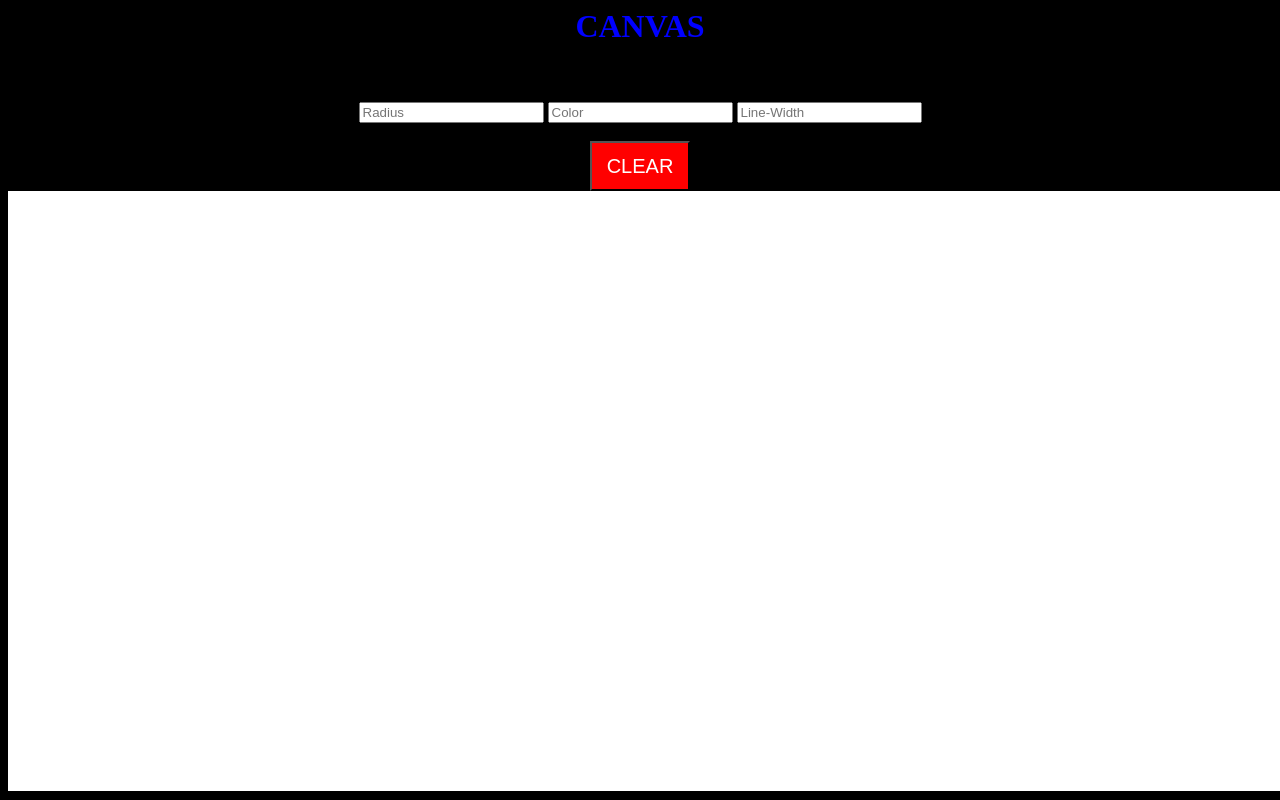
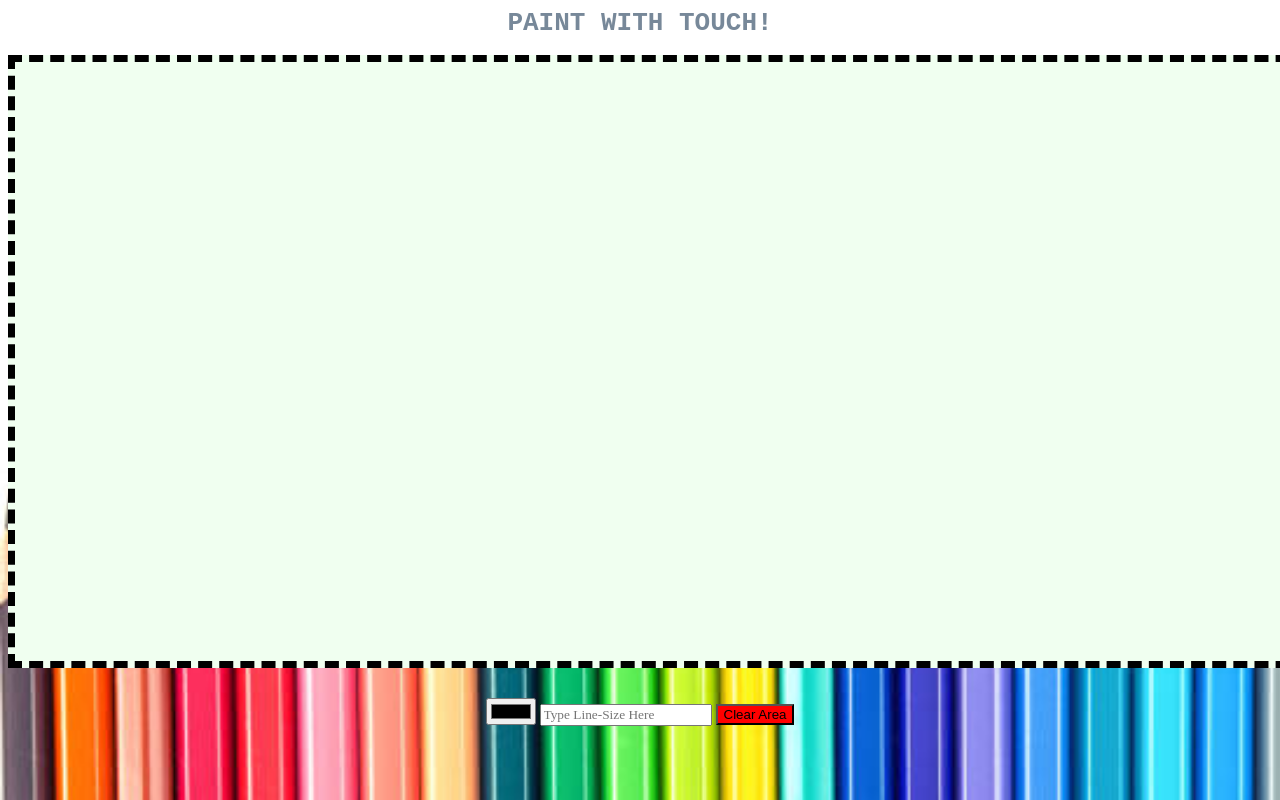
Before and after one commit to DraXyPlayZ-037/PaintWithTouch, a plain HTML site: page index.html in a window 1280 px wide. Shown: the top 800 px of the page. Drawn offline with Linux system fonts and the light colour scheme.

Commit message:
Add files via upload

```diff
--- a/index.html
+++ b/index.html
@@ -1,30 +1,20 @@
 <html>
 
 <head>
-
-    <title>
-        INFINITE-Free-Draw
-    </title>
+    <title>Paint TOUCH</title>
     <link href="style.css" rel="stylesheet">
 </head>
 
-
 <body>
     <center>
-
-        <h1 id="headert">
-            CANVAS
-        </h1>
-        <br><br>
-        <input placeholder="Radius" id="radiusv">
-        <input placeholder="Color" id="colorv">
-        <input placeholder="Line-Width" id="linev">
+        <h1 id="title">PAINT WITH TOUCH!</h1>
+        <canvas id="mycanvas" width="1500" height="599"></canvas>
         <br>
-        <br>
-        <button type="button" id="clear" onclick="mon()">CLEAR</button>
-        <canvas id="mycanvas" height="600px" width="1500px"></canvas >
+        <input placeholder="Type Color Here" id="colorv" type="color">
+        <input placeholder="Type Line-Size Here" id="linev">
+        <button id="iut" onclick="clear()">Clear Area</button>
     </center>
-    <script src="main.js"></script>
 </body>
+<script src="main.js"></script>
 
 </html>
--- a/main.js
+++ b/main.js
@@ -1,52 +1,46 @@
-mevent = "empty";
-
 canvas = document.getElementById("mycanvas");
 ctx = canvas.getContext("2d");
 
-canvas.addEventListener("mousedown", my_mousedown);
 
-function my_mousedown(e) {
+
+
+
+
+canvas.addEventListener("touchstart", my_touchstart);
+
+function my_touchstart(e) {
+
+    lpx = e.touches[0].clientX - "offsetLeft ";
+    lpy = e.touches[0].clientY - "offsetTop";
+
     color = document.getElementById("colorv").value;
-    linew = document.getElementById("linev").value;
-    radius = document.getElementById("radiusv").value;
-    mevent = "mousedown";
-};
-
-canvas.addEventListener("mouseup", my_mouseup);
-
-function my_mouseup(e) {
-    mevent = "mouseup";
+    width = document.getElementById("linev").value;
 }
 
-canvas.addEventListener("mouseleave", my_mouseleave);
 
-function my_mouseleave(e) {
-    mevent = "mouseleave";
+canvas.addEventListener("touchmove", my_touchmove);
+
+
+
+function my_touchmove(e) {
+    cpx = e.touches[0].clientX - "offsetLeft ";
+    cpy = e.touches[0].clientY - "offsetTop";
+
+    ctx.beginPath();
+    ctx.strokeStyle = color;
+    ctx.lineWidth = width;
+    ctx.moveTo(lpx, lpy);
+    ctx.lineTo(cpx, cpy);
+    ctx.stroke();
+
+    lpx = cpx;
+    lpy = cpy;
+
+
+
+
 }
 
-canvas.addEventListener("mousemove", my_mousemove);
-
-function my_mousemove(e) {
-    cpx = e.clientX - canvas.offsetLeft;
-    cpy = e.clientY - canvas.offsetTop;
-
-    if (mevent == "mousedown") {
-
-        ctx.beginPath()
-        ctx.lineWidth = linew;
-        ctx.strokeStyle = color;
-        ctx.arc(cpx, cpy, radius, 0, 2 * Math.PI);
-        ctx.moveTo(lpx, lpy);
-        //ctx.lineTo(cpx, cpy);
-        ctx.stroke()
-        color = document.getElementById("colorv").value;
-        linew = document.getElementById("linev").value;
-        radius = document.getElementById("radiusv").value;
-    }
-    lpx = cpx;
-    lpy = cpy;
-};
-
-function mon() {
-    ctx.clearRect(0, 0, ctx.canvas.width, ctx.canvas.height);
+function clear() {
+    ctx.clearRect(0, 0, canvas.width, canvas.height);
 }
--- a/style.css
+++ b/style.css
@@ -1,19 +1,30 @@
-#headert {
-    color: blue;
+body {
+    background-image: url("back.jpg");
+    background-size: cover;
+    background-repeat: no-repeat;
+}
+
+#title {
+    color: lightslategray;
+    font-family: monospace;
 }
 
 #mycanvas {
-    background-color: rgb(255, 255, 255);
+    background-color: honeydew;
+    border: black dashed 7px;
+    margin-bottom: 30px;
 }
 
-body {
-    background-color: black;
+#iut {
+    background-color: red;
+    color: black;
+    font-family: fantasy;
 }
 
-#clear {
-    background-color: red;
-    color: white;
-    width: 100px;
-    height: 50px;
-    font-size: 20px;
+#colorv {
+    font-family: serif;
 }
+
+#linev {
+    font-family: serif;
+}
```
Also changed, not shown: back.jpg (added).
